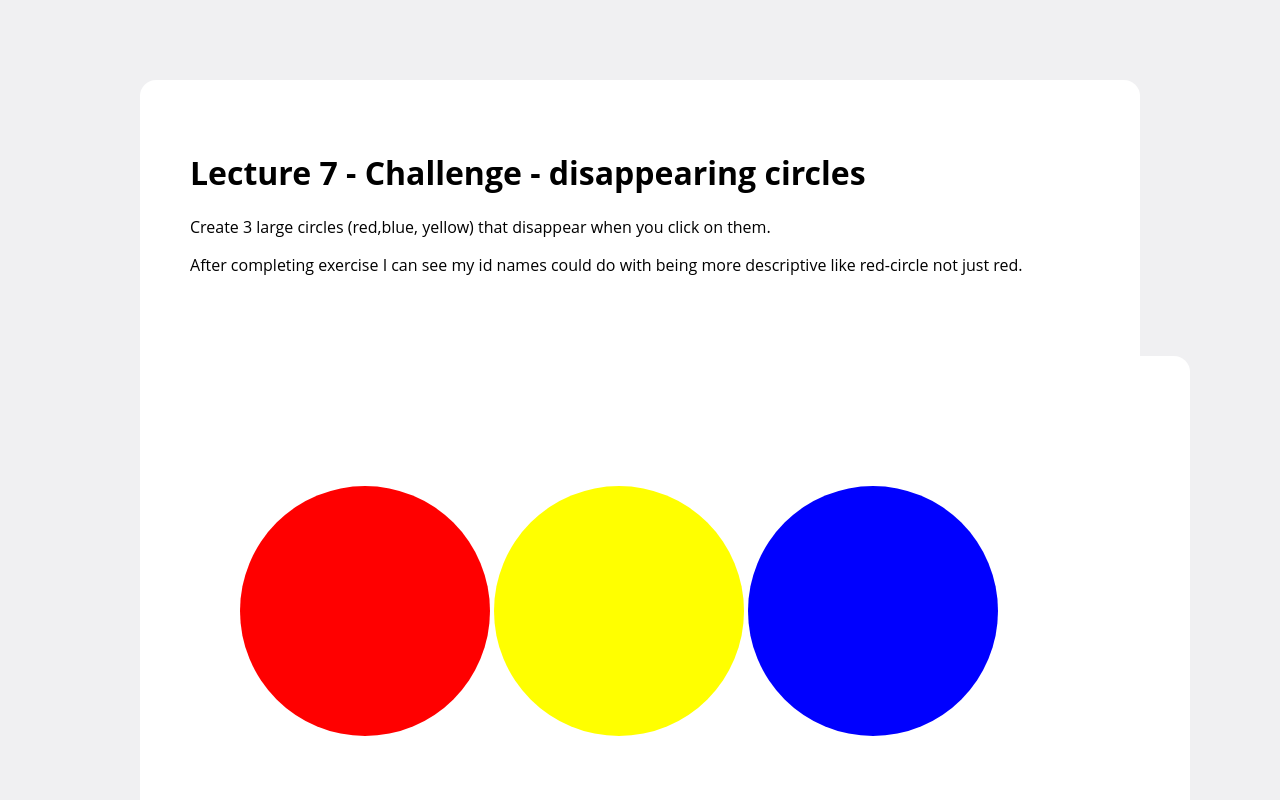
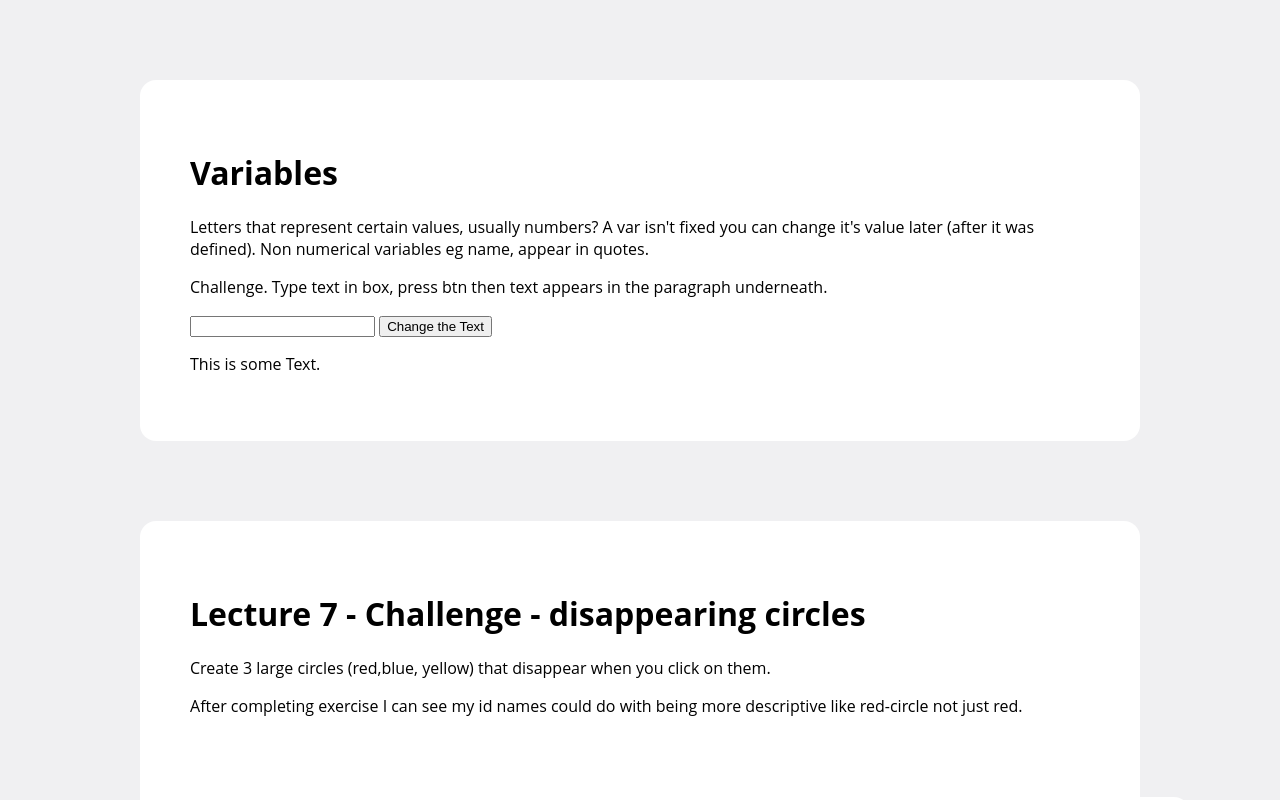
Before and after one commit to domdaviesit/percival-js, a plain HTML site: page index.html in a window 1280 px wide. Shown: the top 800 px of the page. Drawn offline with Linux system fonts and the light colour scheme.

Commit message:
added lecture 8 notes

```diff
--- a/index.html
+++ b/index.html
@@ -11,6 +11,31 @@
 </head>
 
 <body>
+  <!-- Lecture  8 -->
+  <div>
+    <h1>Variables</h1>
+    <p>Letters that represent certain values, usually numbers? A var isn't fixed you can change it's value later (after it
+      was defined). Non numerical variables eg name, appear in quotes.</p>
+    <p>Challenge. Type text in box, press btn then text appears in the paragraph underneath.</p>
+    <input type="text" id="textInput">
+    <button id="textChanger">Change the Text</button>
+    <p id="newText">This is some Text.</p>
+    <script>
+      // get the button
+      document.getElementById('textChanger').onclick = function () {
+        // set up a var and set it to an empty var
+        var textEntered = " ";
+        // get the value of what user types in
+        textEntered = document.getElementById("textInput").value;
+
+        // change paragraph to what user has typed in.
+        document.getElementById('newText').innerHTML = textEntered;
+
+      }
+    </script>
+  </div>
+
+
   <!-- Lecture  7 -->
   <div>
     <h1>Lecture 7 - Challenge - disappearing circles</h1>
```
